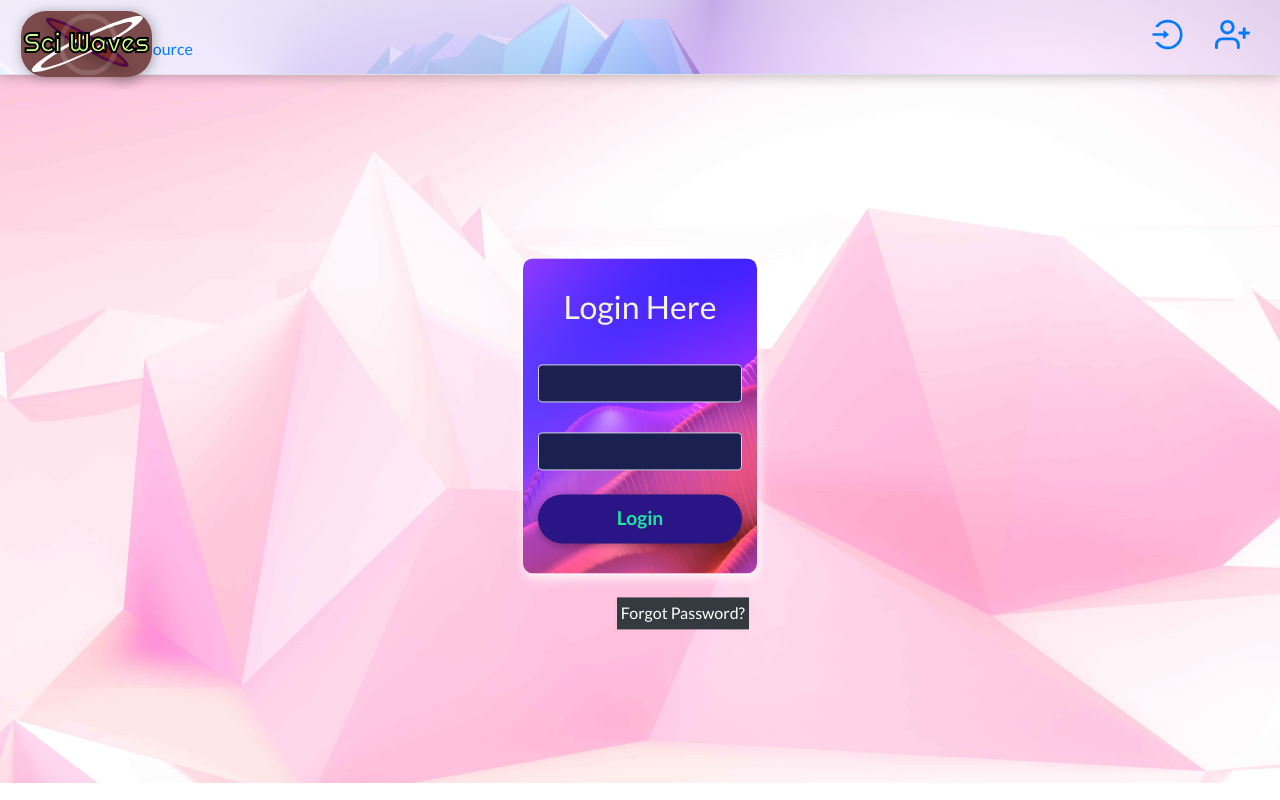
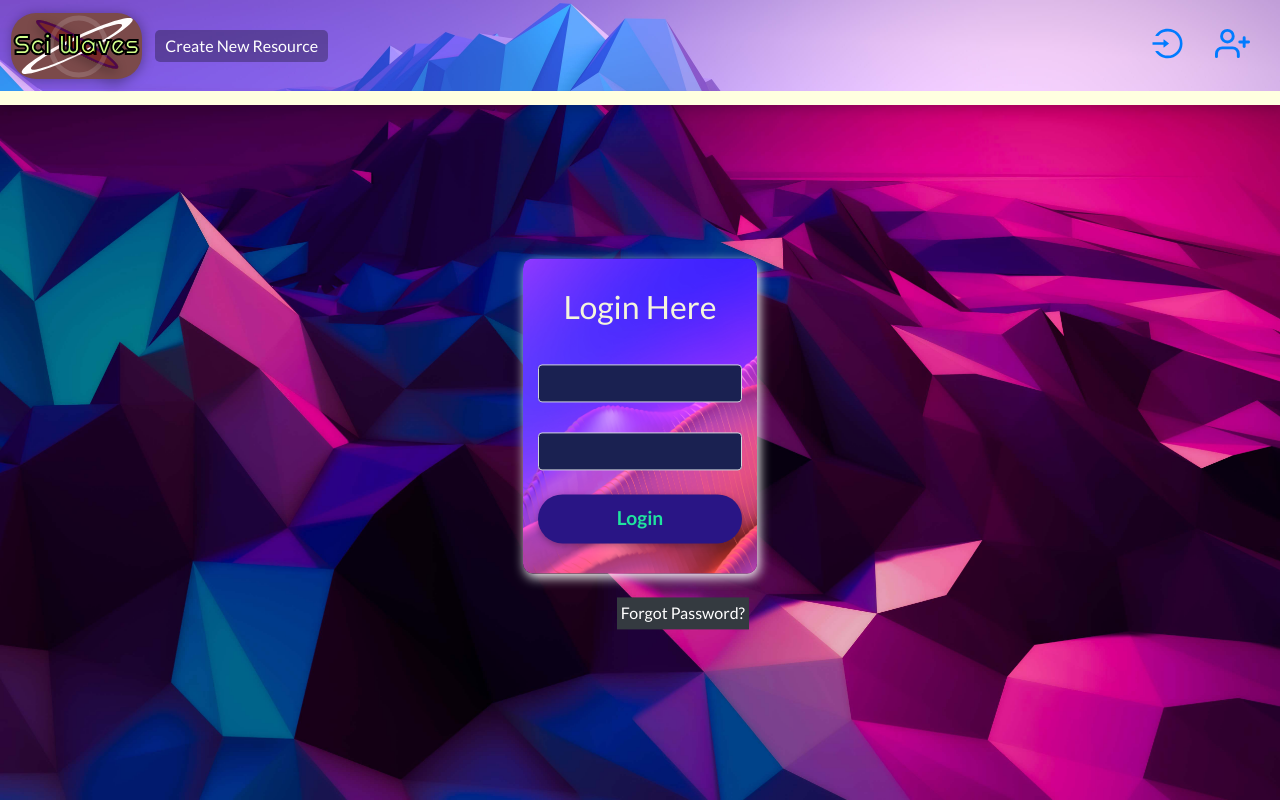
Before and after one commit to PetrovIlyuha/sci-waves, a Next.js app in the folder client/: page /login in a window 1280 px wide. Built offline with nearby package versions, Linux system fonts and the light colour scheme; no server answers.

Commit message:
dimmed main background && added more styling

```diff
--- a/client/public/static/css/styles.css
+++ b/client/public/static/css/styles.css
@@ -4,9 +4,9 @@
   font-family: "Lato", sans-serif !important;
 }
 .overall__layout-styles {
-  background: url("../Landscape05.jpg") no-repeat center center;
+  background: url("../header-bg-red.jpg") no-repeat center center;
   background-size: cover;
-  height: calc(100vh - 92px);
+  height: calc(100vh - 75px);
   margin-top: 75px;
   z-index: -100;
 }
@@ -19,32 +19,66 @@
   position: fixed;
   z-index: 100;
   width: 100vw !important;
-  height: 75px;
+  height: 105px;
   left: 0px;
   top: 0px;
+  border-bottom: 14px solid lightyellow !important;
 
-  background: conic-gradient(
+  background:
+  /* conic-gradient(
       from 166.92deg at 21.42% 120.89%,
       #ffffff 0deg,
       rgba(255, 255, 255, 0) 360deg
     ),
     conic-gradient(
-      from 185.59deg at 55.94% -51.27%,
+      from 189.59deg at 55.94% -51.27%,
       rgba(255, 255, 255, 0) 0deg,
       #ffffff 117.65deg,
       rgba(255, 255, 255, 0) 360deg
-    ),
-    url("../header-bg.jpg");
+    ), */ url("../header-bg.jpg");
   box-shadow: 0px 0px 14px rgba(0, 0, 0, 0.3);
   background-repeat: no-repeat;
   background-size: cover;
 }
 
+.left-menu {
+  display: flex;
+  flex-direction: row;
+  min-width: 360px;
+  justify-content: space-around;
+}
+
+.left-menu li {
+  text-decoration: none;
+  color: lightyellow;
+  list-style-type: none;
+  background-color: rgba(0, 0, 0, 0.3);
+  border-radius: 5px;
+  padding: 4px 10px;
+  transition: all 0.3s linear;
+}
+
+.left-menu li:hover {
+  background-color: transparent;
+}
+
+.left-menu li a {
+  color: white;
+  text-decoration: none;
+  transition: all 0.3s linear;
+}
+
+.left-menu li a:hover {
+  color: yellow;
+  font-weight: bolder;
+}
 .homeLink {
   position: absolute;
+  background-color: transparent !important;
   width: 131px;
+  list-style-type: none;
   height: 66px;
-  margin-left: 10px;
+  margin-top: 2px;
   left: 0;
   top: 0;
 }
@@ -60,7 +94,7 @@
 
 .logout_menu {
   display: flex;
-  max-width: 100px;
+  min-width: 100px;
   justify-content: space-between;
   margin-right: 30px;
 }
```
Also changed, not shown: client/public/static/header-bg-red.jpg (added).
